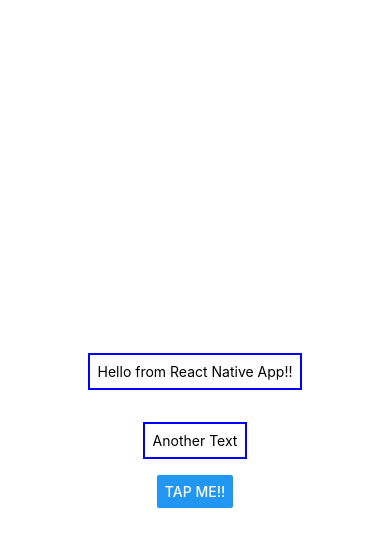
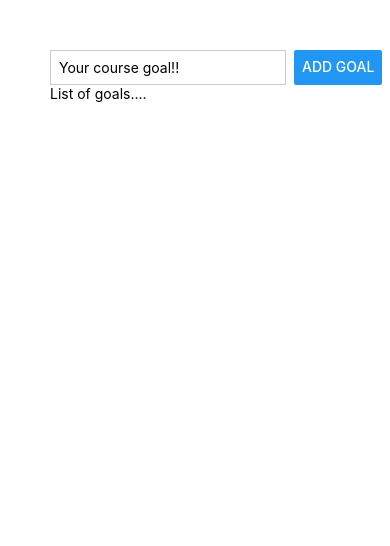
Before and after one commit to pranitkhadilkar7/react-native-todo, a React Native app: screen / in a window 390 px wide. Shown: the top 546 px of the page. Built offline with nearby package versions, Linux system fonts and the light colour scheme.

Commit message:
using flexbox to create layouts

```diff
--- a/App.tsx
+++ b/App.tsx
@@ -1,26 +1,32 @@
-import { Button, StyleSheet, Text, View } from "react-native"
+import { Button, StyleSheet, Text, TextInput, View } from "react-native"
 
 export default function App() {
   return (
-    <View style={styles.container}>
-      <Text style={styles.dummyText}>Hello from React Native App!!</Text>
-      <Text style={styles.dummyText}>Another Text</Text>
-      <Button title="Tap me!!" />
+    <View style={styles.appContainer}>
+      <View style={styles.inputContainer}>
+        <TextInput style={styles.textInput} placeholder="Your course goal!!" />
+        <Button title="Add Goal" />
+      </View>
+      <View>
+        <Text>List of goals....</Text>
+      </View>
     </View>
   )
 }
 
 const styles = StyleSheet.create({
-  container: {
-    flex: 1,
-    backgroundColor: "#fff",
-    alignItems: "center",
-    justifyContent: "center",
+  appContainer: {
+    padding: 50,
   },
-  dummyText: {
-    margin: 16,
-    borderWidth: 2,
-    borderColor: "blue",
+  inputContainer: {
+    flexDirection: "row",
+    justifyContent: "space-between",
+  },
+  textInput: {
+    borderWidth: 1,
+    borderColor: "#ccc",
+    flexGrow: 1,
+    marginRight: 8,
     padding: 8,
   },
 })
```
